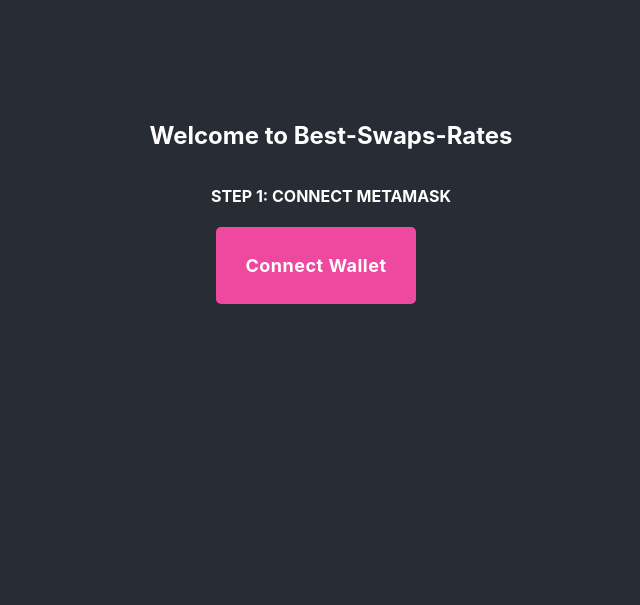
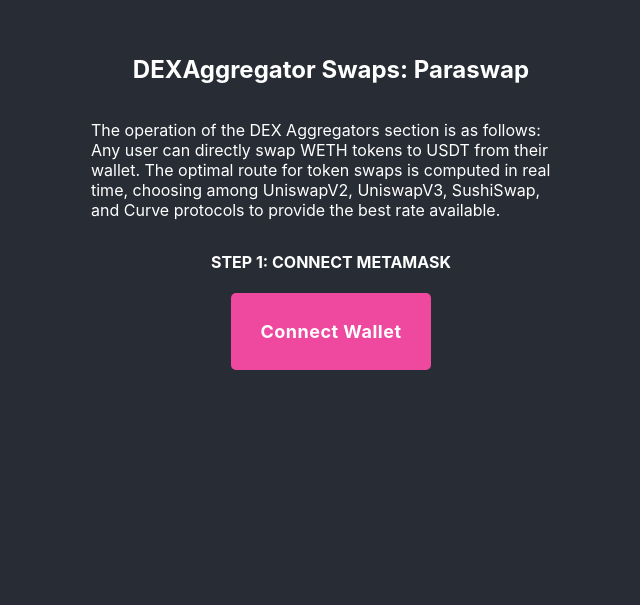
Before and after one commit to JMariadlcs/best-rates-swaps-ui, a React (Create React App) app: page /DEXAggregatorSwaps in a window 1280 px wide. Shown: the part 195-800 px from the top of the page, without its empty margins (309-949 px from the left). Built offline with nearby package versions, Linux system fonts and the light colour scheme; what web3 would draw is missing.

Commit message:
fix format

```diff
--- a/src/DEXAggregatorSwaps/paraswap/DEXAggregatorSwaps.jsx
+++ b/src/DEXAggregatorSwaps/paraswap/DEXAggregatorSwaps.jsx
@@ -58,6 +58,8 @@
 
     return (
         <section className='welcome-section'>
+            <p>The operation of the DEX Aggregators section is as follows: Any user can directly swap WETH tokens to USDT from their wallet. The optimal route for token swaps is computed in real time, choosing among UniswapV2, UniswapV3, SushiSwap, and Curve protocols to provide the best rate available.</p>
+            <div className="main-container">
             {
                 !userWalletInfo.address && <p className="textdiv"> STEP 1: CONNECT METAMASK </p>
             } {
@@ -69,10 +71,8 @@
                 />
             }
             {
-                userWalletInfo.address && <button className="access-button" onClick={approveDEXAggregator}>Approve amount</button>
-            }
-            {
-                userWalletInfo.address && <button className="access-button" onClick={buildTx}>BuildTx</button>
+                userWalletInfo.address && <p className="textdiv"> STEP 2: INPUT WETH AMOUNT FOR SWAPPING (Amount in WEI) </p>
+
             }
             {userWalletInfo.address &&
                 <input
@@ -83,6 +83,16 @@
                     onChange={handleDepositAmountChange}
                 />
             }
+            {<>
+                {userWalletInfo.address && <p className="textdiv"> STEP 3: APPROVE </p>}
+                {userWalletInfo.address && <button className="access-button" onClick={approveDEXAggregator}>Approve amount</button>}
+            </>
+            }
+            {<>
+                {userWalletInfo.address &&<p className="textdiv"> STEP 4: SWAP </p>}
+                {userWalletInfo.address && <button className="access-button" onClick={buildTx}>SWAP</button>}
+            </>}
+            </div>
         </section>
     )
 }
--- a/src/routes/CommonSwaps.jsx
+++ b/src/routes/CommonSwaps.jsx
@@ -11,7 +11,7 @@
             <header className="commonSwaps-header">
               <section className='commonSwaps-section'>
                 <div className="centered-container">
-                  <h1 className='become-title'>Welcome to Best-Swaps-Rates</h1>
+                  <h1 className='become-title'>Common Swaps</h1>
                   <p>The common swaps work in the following way: There exists a Treasury contract that permits any user to deposit WETH. All the WETH deposits are aggregated, as opposed to being segregated for each user. Subsequently, any individual can obtain the most favorable swap rate offered by SushiSwap or Camelot, and initiate a complete swap of the aggregated WETH balance to USDT. Following the swap, any user can invoke the "withdraw" function to receive the entire USDT amount from the Treasury.
                   </p>
                   <DepositCommonSwaps ></DepositCommonSwaps>
--- a/src/routes/DEXAggregatorSwaps.jsx
+++ b/src/routes/DEXAggregatorSwaps.jsx
@@ -10,7 +10,7 @@
         <header className="commonSwaps-header">
           <section className='commonSwaps-section'>
             <div className="centered-container">
-              <h1 className='become-title'>Welcome to Best-Swaps-Rates</h1>
+              <h1 className='become-title'>DEXAggregator Swaps: Paraswap</h1>
               <DEXAggregatorSwaps ></DEXAggregatorSwaps>
             </div>
           </section>
--- a/src/routes/Main.jsx
+++ b/src/routes/Main.jsx
@@ -9,6 +9,7 @@
       <header className="App-header">
         <section className='welcome-section'>
           <h1 className='become-title'>Welcome to Best-Swaps-Rates</h1>
+          <p className="welcome-text">Welcome to Best Swaps Rates. Within this application, you will have the opportunity to perform WETH-USDT swaps across various decentralized exchanges (DEXs) while selecting the most favorable exchange rate available.</p>
           <button className="access-button" onClick={() => navigate("/commonSwaps")}>CommonSwaps</button>
           <button className="access-button" onClick={() => navigate("/DEXAggregatorSwaps")}>DEXAggregatorSwaps</button>
         </section>
--- a/src/styles/main.css
+++ b/src/styles/main.css
@@ -20,3 +20,16 @@
 .access-button:focus {
     outline: none;
 }
+
+.welcome-text {
+    padding: 500px
+}
+
+.main-container {
+    display: flex;
+    flex-direction: column; /* or row if you want horizontal centering */
+    justify-content: center; /* vertically center */
+    align-items: center; /* horizontally center */
+    text-align: center; /* center text within elements if applicable */
+    /* Add any other styling you need for the container */
+}
```
